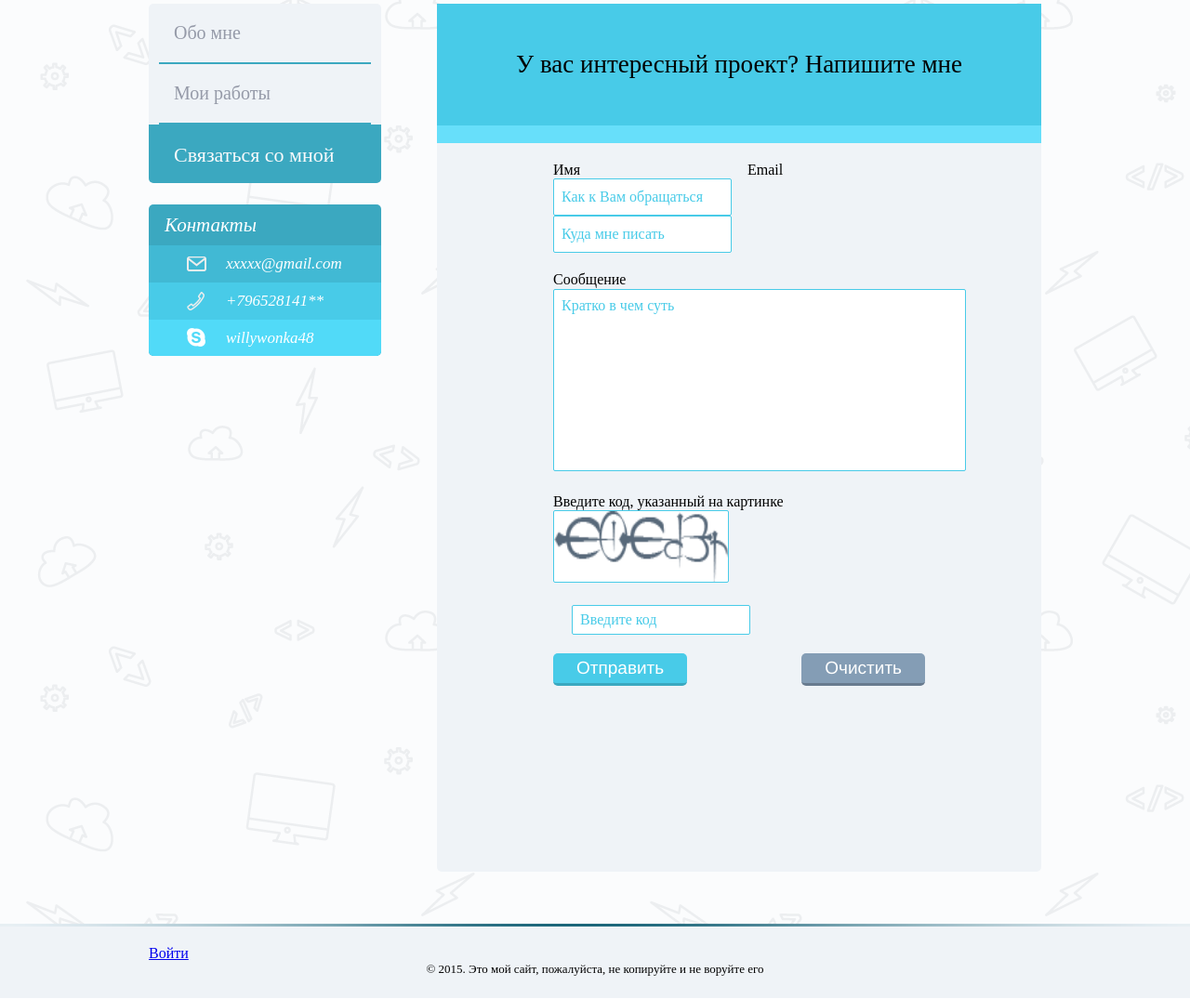
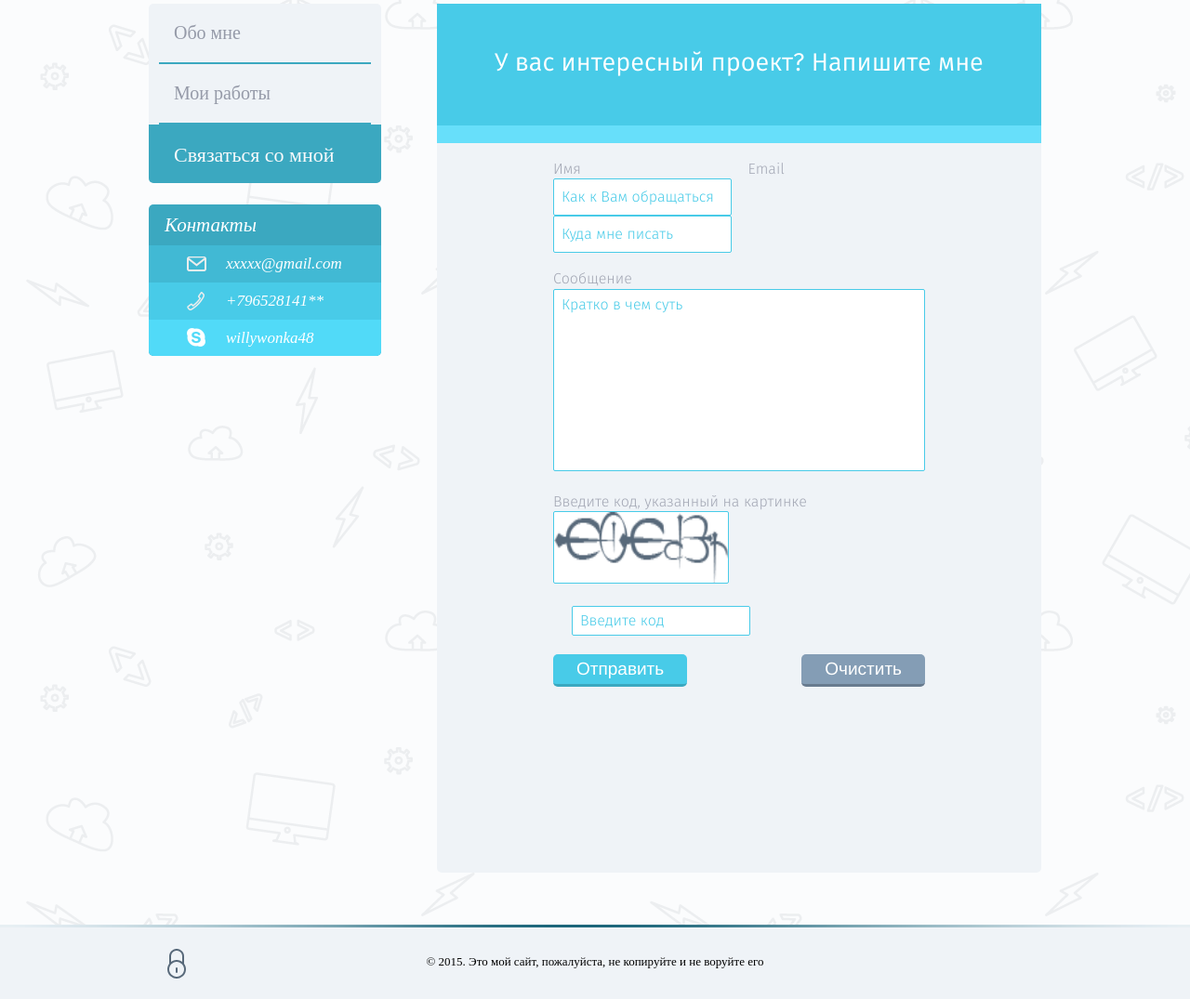
Before and after one commit to AnnaSchwarz/homework, a website: page erster/verbindung.html in a window 1280 px wide. Shown: the part 153-1228 px from the top of the page at 93% size. Drawn offline with nearby package versions, Linux system fonts and the light colour scheme.

Commit message:
остались доработки....

```diff
--- a/erster/css/style.css
+++ b/erster/css/style.css
@@ -263,6 +263,7 @@ ol, ul {list-style: none;}
 
 .info-place{
 	font-size: 17px;
+	font-family: 'fira_sansbook';
 }
 .info-date{
 	font-size: 15px;
@@ -299,25 +300,29 @@ ol, ul {list-style: none;}
 .footer .copyright{
 	text-align: center;
 	font-size: 13px;
+	margin-top: 10px;
 }
-/*
+
 .footer .lock{
 	position: absolute;
 	top:26px;
 	left: 20px;
 }
+
 .lock .lock-inner{
+
 	display: block;
-
-	/*font-family:
 	font-size: 16px;
 	line-height: 2.2;
 	color: #4a545d;
 	text-decoration: none;
 	background: url(../img/close.png) no-repeat;
+	width: 30px;
+	height: 48px;
+	text-indent: -9999px;
 }
+
 .lock .lock-inner:hover{
 	text-decoration: underline;
 	background: url(../img/open.png) no-repeat;
 }
-*/
--- a/erster/css/style_2.css
+++ b/erster/css/style_2.css
@@ -294,4 +294,29 @@ ol, ul {list-style: none;}
 .footer .copyright{
 	text-align: center;
 	font-size: 13px;
+	margin-top: 10px;
 }
+
+.footer .lock{
+	position: absolute;
+	top:26px;
+	left: 20px;
+}
+
+.lock .lock-inner{
+
+	display: block;
+	font-size: 16px;
+	line-height: 2.2;
+	color: #4a545d;
+	text-decoration: none;
+	background: url(../img/close.png) no-repeat;
+	width: 30px;
+	height: 48px;
+	text-indent: -9999px;
+}
+
+.lock .lock-inner:hover{
+	text-decoration: underline;
+	background: url(../img/open.png) no-repeat;
+}
--- a/erster/css/style_ver.css
+++ b/erster/css/style_ver.css
@@ -7,9 +7,15 @@
 	display:block;
 	font-size: 27px;
 	margin: 0;
-
+	font-family: 'fira_sansbook';
+    color: #fff;
 	padding: 50px 0;
 	/*background-color: #48cbe8; 67dffa*/
+}
+
+.contact-form {
+    color: #a3a7b4;
+    font-family: 'fira_sanslight';
 }
 .block .add{
     height: 150px;
@@ -69,6 +75,7 @@
     padding-top: 8px;
     padding-right: 5px;
     resize: none;
+        width: 385px;
 }
 .pic{
 	    border: 1px solid #48cbe8;
--- a/erster/verbindung.html
+++ b/erster/verbindung.html
@@ -29,16 +29,16 @@
 					</div>
 					<ul class="socials">
 						<li class="socials-item">
-							<a href="#" class ="soc-link vk">vkontakte</a>
+							<a href="http://vk.com/id20658112" class ="soc-link vk">vkontakte</a>
 						</li>
 						<li class="socials-item">
-							<a href="#" class ="soc-link tw">twitter</a>
+							<a href="https://twitter.com" class ="soc-link tw">twitter</a>
 						</li>
 						<li class="socials-item">
-							<a href="#" class ="soc-link fb">facebook</a>
+							<a href="https://www.facebook.com/annie.ryzhova" class ="soc-link fb">facebook</a>
 						</li>
 						<li class="socials-item">
-							<a href="#" class ="soc-link git">git</a>
+							<a href="https://github.com/AnnaSchwarz" class ="soc-link git">git</a>
 						</li>
 					</ul>
 				</div>
@@ -56,9 +56,9 @@
 								<address class="contacts">
 									<ul class="cont-list">
 										<li class="cont-item"><div class="title">Контакты</div></li>
-										<li class="cont-item icon-mail"><a href="#" class="cont-link">xxxxx@gmail.com</a></li>
-										<li class="cont-item icon-phone"><a href="#" class="cont-link">+796528141**</a></li>
-										<li class="cont-item icon-skype"><a href="#" class="cont-link">willywonka48</a></li>
+										<li class="cont-item icon-mail"><a href="href="mailto:xxxxx@gmail.com"" class="cont-link">xxxxx@gmail.com</a></li>
+										<li class="cont-item icon-phone"><a href="tel:+796528141**" class="cont-link">+796528141**</a></li>
+										<li class="cont-item icon-skype"><a href="skype:willywonka48?chat" class="cont-link">willywonka48</a></li>
 									</ul>
 								</address>
 						</aside>
```
Also changed, not shown: erster/index.html (+8 -8 lines), erster/works.html (+7 -7 lines).
